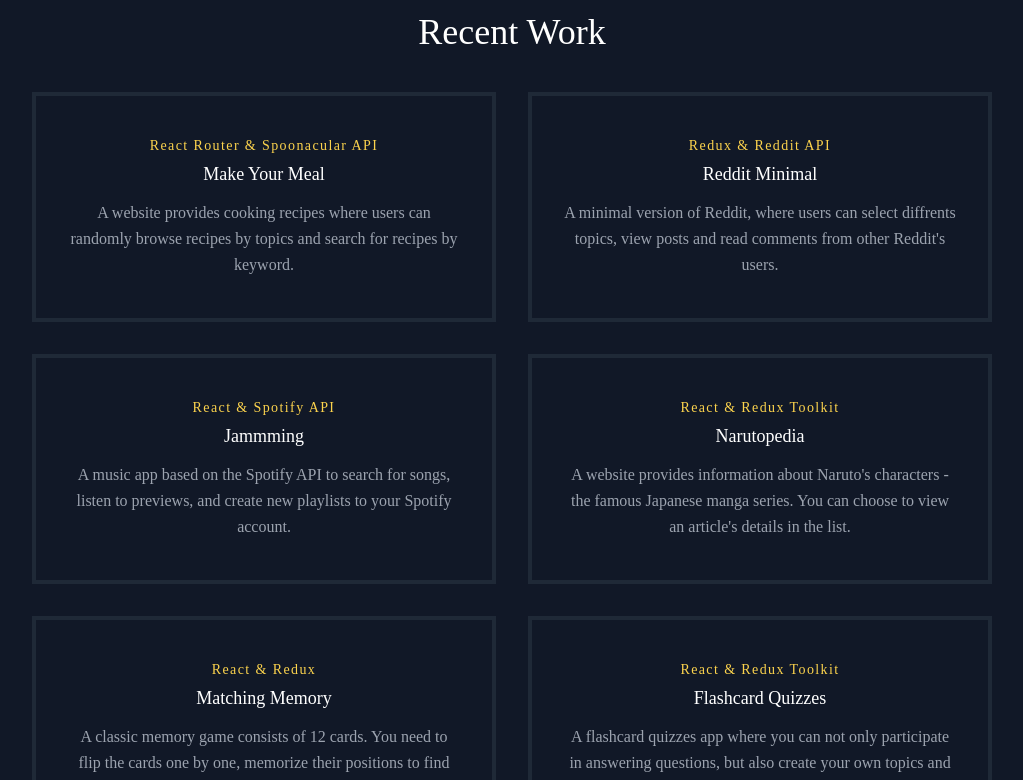
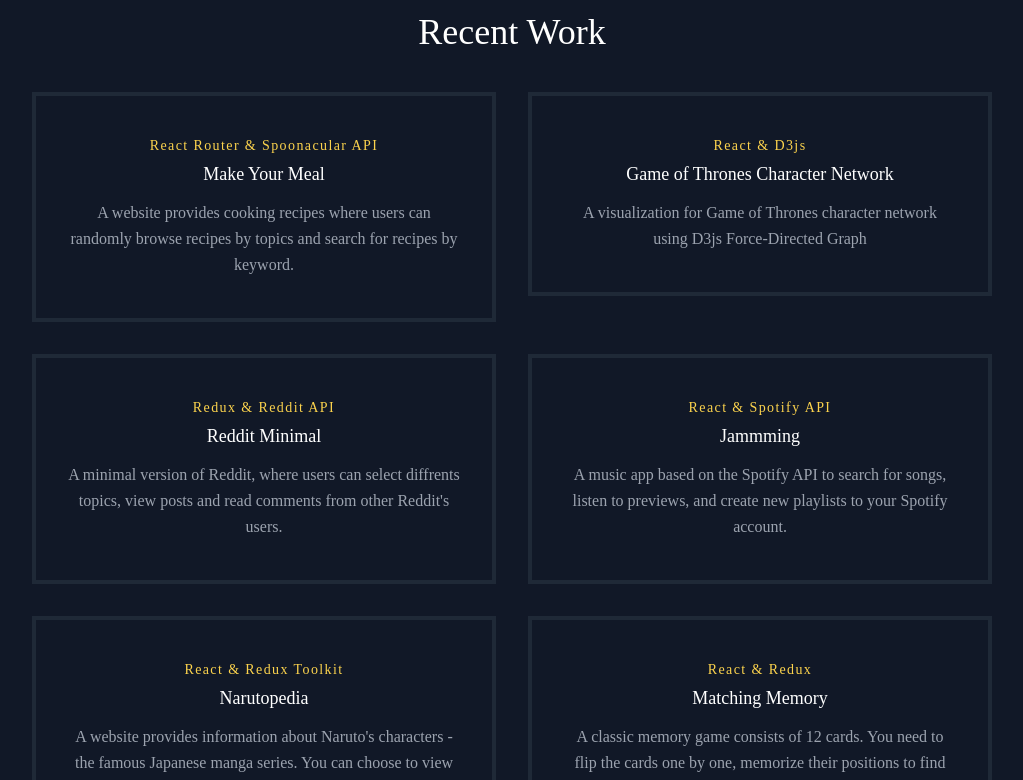
Before and after one commit to quynhnn-vn/react-Portfolio-FrontEnd, a React (Create React App) app: page / in a window 1280 px wide. Shown: the part 531-1311 px from the top of the page, without its empty margins (128-1151 px from the left). Built offline with nearby package versions, Linux system fonts and the light colour scheme; a web font is replaced by a local one.

Commit message:
Update project data

```diff
--- a/src/data.js
+++ b/src/data.js
@@ -6,6 +6,13 @@
       "A website provides cooking recipes where users can randomly browse recipes by topics and search for recipes by keyword.",
     image: "./cuisine.png",
     link: "https://make-your-meal-qnn.netlify.app/",
+  },
+  {
+    title: "Game of Thrones Character Network",
+    subtitle: "React & D3js",
+    description: "A visualization for Game of Thrones character network using D3js Force-Directed Graph",
+    image: "./got-viz.png",
+    link: "https://got-viz-qnn.netlify.app/",
   },
   {
     title: "Reddit Minimal",
```
Also changed, not shown: public/got-viz.png (added), 1 other file (tests, documents, lock files or other folders).
